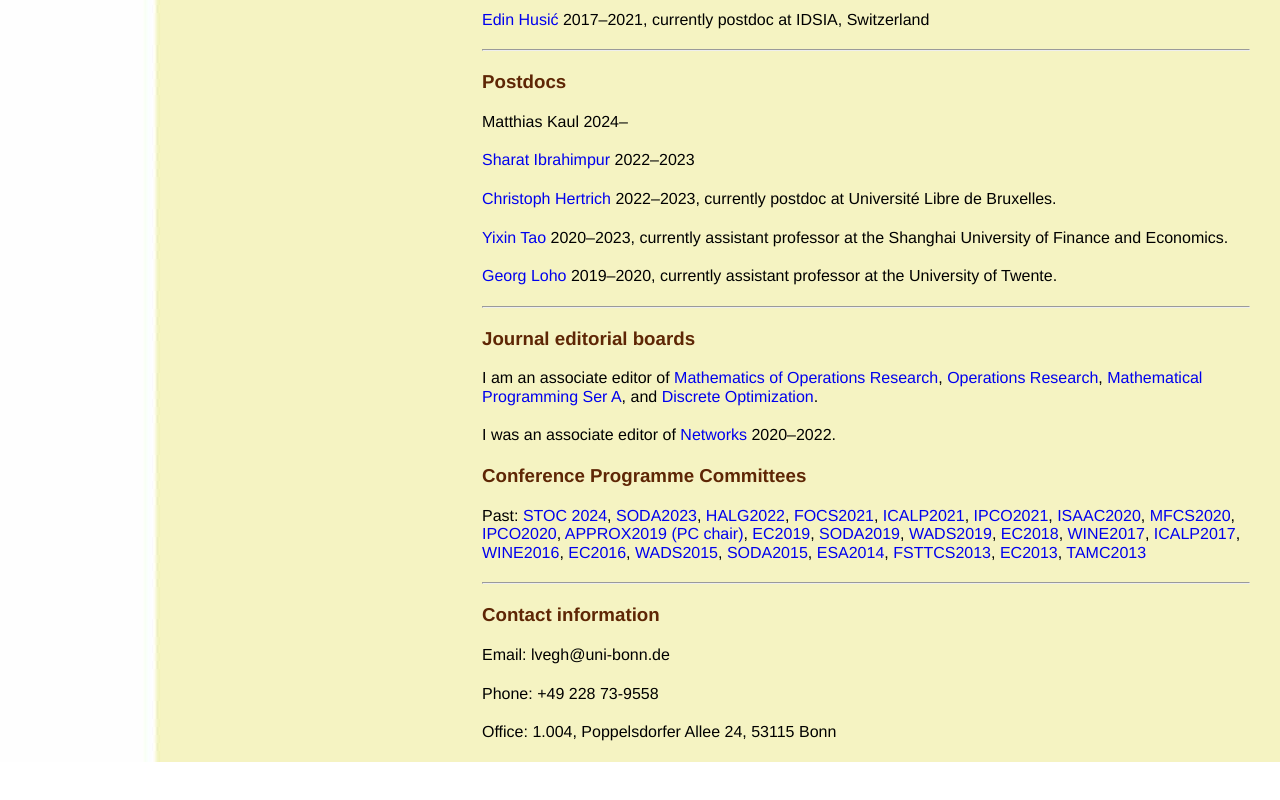
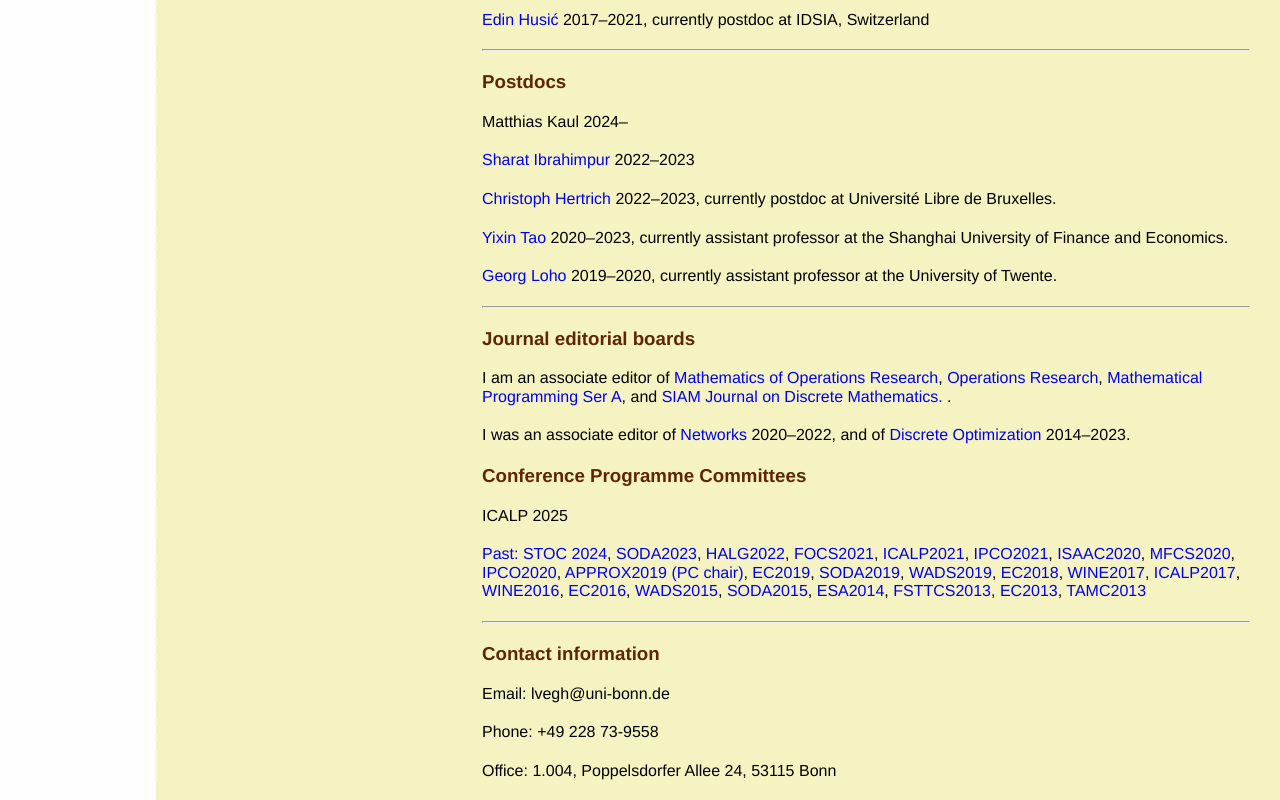
Before and after one commit to veghal/laszlovegh, a plain HTML site: page index.html in a window 1280 px wide. Shown: the part 1221-2021 px from the top of the page. Before the commit the page ends 1983 px from the top, so only its background shows below. Drawn offline with Linux system fonts and the light colour scheme; a script that the page names is missing.

Commit message:
journals

```diff
--- a/index.html
+++ b/index.html
@@ -145,16 +145,16 @@ IPCO summer school slides
   I am an associate editor of <a href="https://pubsonline.informs.org/journal/moor">Mathematics of Operations Research</a>,
 <a href="https://pubsonline.informs.org/journal/opre">Operations Research</a>,
 <a href="http://www.springer.com/mathematics/journal/10107?detailsPage=editorialBoard7">Mathematical
-    Programming Ser A</a>, and
-  </a><a
+    Programming Ser A</a>, and <a href="https://www.siam.org/publications/siam-journals/siam-journal-on-discrete-mathematics/">SIAM Journal on Discrete Mathematics.
+  </a>.
+  <p> I was an associate editor of <a
+  href="https://onlinelibrary.wiley.com/journal/10970037">Networks</a> 2020&ndash;2022, and of <a
   href="http://www.journals.elsevier.com/discrete-optimization/">Discrete
-  Optimization</a>.
-  <p> I was an associate editor of <a
-  href="https://onlinelibrary.wiley.com/journal/10970037">Networks</a><a> 2020&ndash;2022.
+  Optimization</a> 2014&ndash;2023.
 <p>
 </p><p>
           </p><h3 class="alcim">Conference Programme Committees</h3>
-
+ICALP 2025 <a href="https://conferences.au.dk/icalp2025">
 <p>
 </p><p>
   Past:  <a href="https://acm-stoc.org/stoc2024">
```
